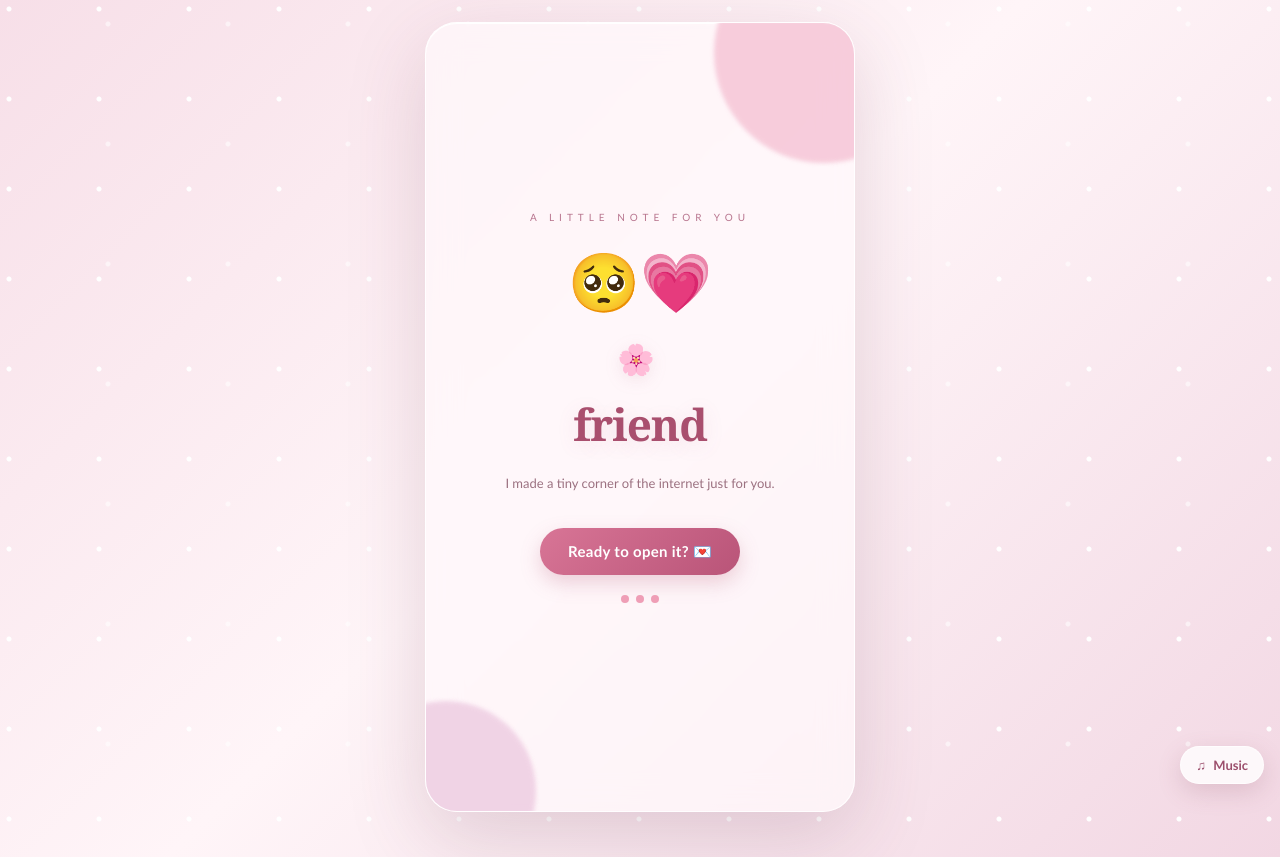
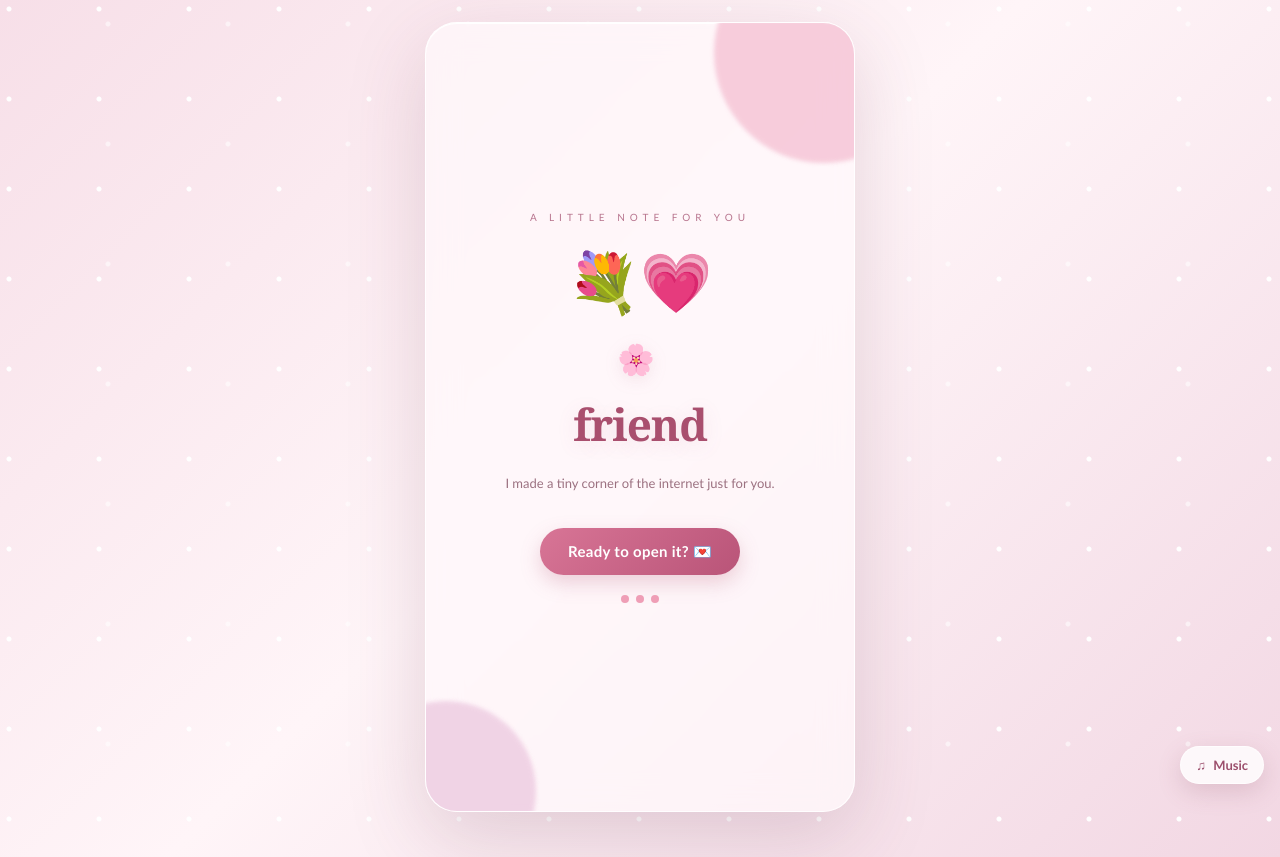
Before and after one commit to unfixedart04-web/birthday-, a plain HTML site: page index.html in a window 1280 px wide. Drawn offline with Linux system fonts and the light colour scheme; files whose address does not match are found by name.

Commit message:
Update index.html

```diff
--- a/index.html
+++ b/index.html
@@ -77,7 +77,7 @@ h2{letter-spacing:-.5px}
 <section class="screen active" id="s0">
   <div class="card cover">
     <div class="small">A LITTLE NOTE FOR YOU</div>
-    <div class="emoji">🥺💗</div>
+    <div class="emoji">💐💗</div>
     <div class="flower">🌸</div>
     <h1>friend</h1>
     <p class="note">I made a tiny corner of the internet just for you.</p>
```
